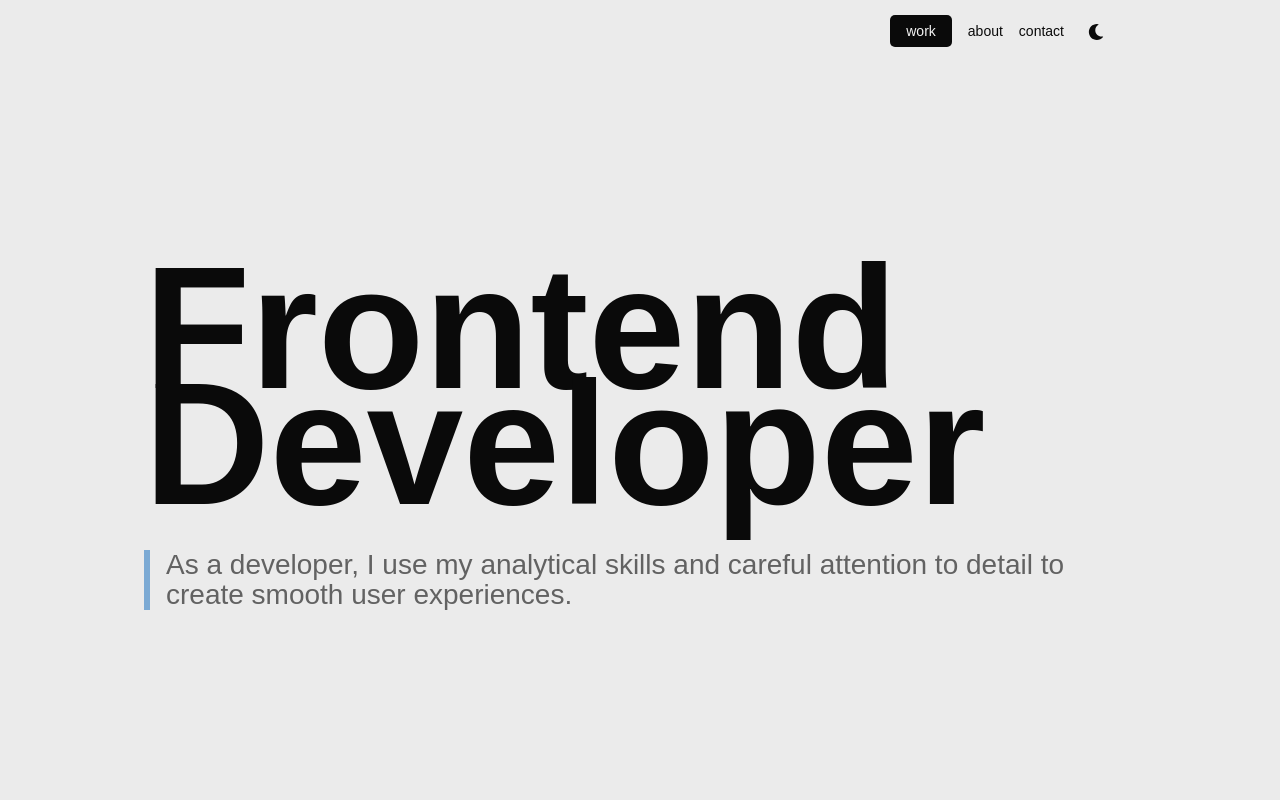
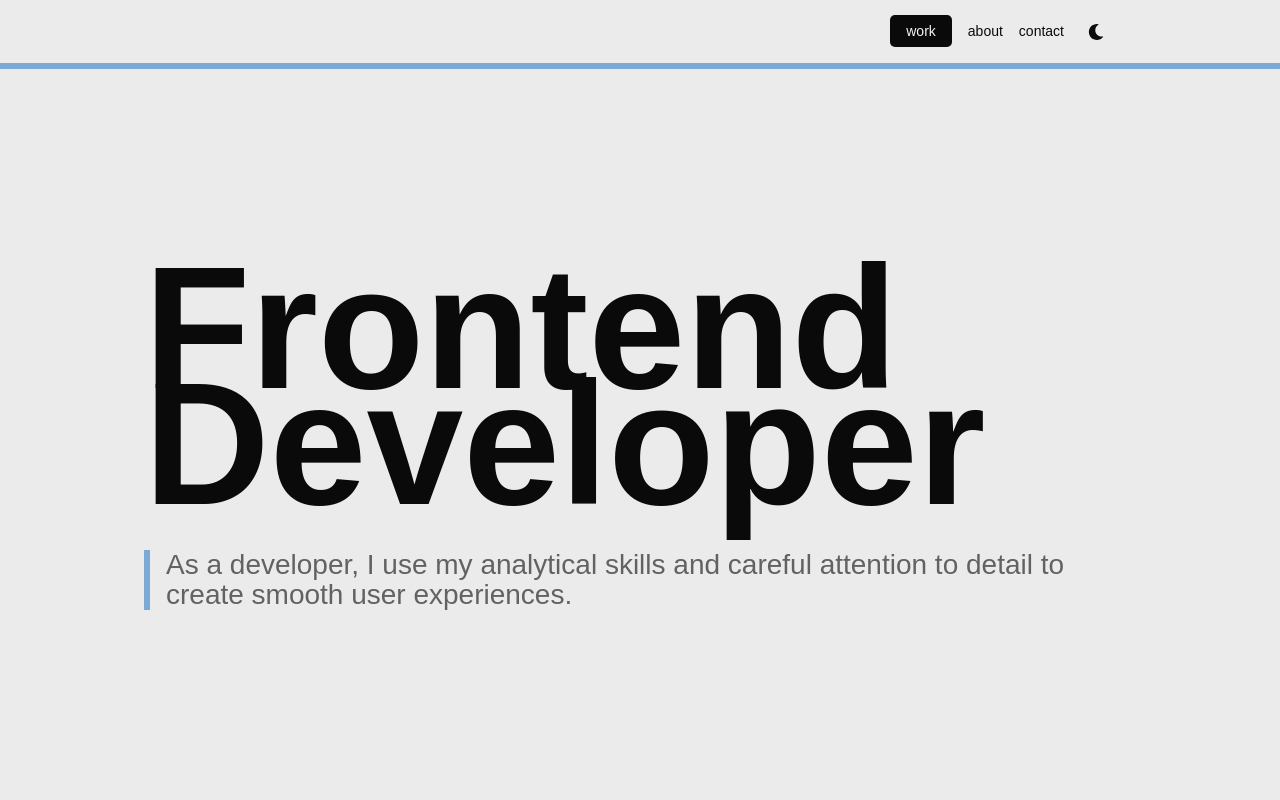
Before and after one commit to devjoppe/mi-cv-update, a React (Vite) app: page / in a window 1280 px wide. Shown: the top 800 px of the page. Built offline with nearby package versions, Linux system fonts and the light colour scheme; a web font is replaced by a local one.

Commit message:
Refactor of the progress bar in the header

```diff
--- a/src/components/ScrollIndicator/ScrollIndicator.tsx
+++ b/src/components/ScrollIndicator/ScrollIndicator.tsx
@@ -1,16 +1,21 @@
-import {useState} from "react";
-
 // Redux
 import {useSelector} from "react-redux";
 
 // Interface from Feature
 import {isLightRootStateInt} from "../../features/isLight.ts";
 
+// Framer motion
+import { useScroll, useSpring, motion } from "framer-motion"
+
 const ScrollIndicator = () => {
 
-    const [scroll, setScroll] = useState<number>(0)
+    const lightState = useSelector((state:isLightRootStateInt) => state.isLight.light)
 
-    const lightState = useSelector((state:isLightRootStateInt) => state.isLight.light)
+    // Init framer motion for the progressbar
+    const { scrollYProgress } = useScroll()
+    const scaleX = useSpring(scrollYProgress)
+
+    /* const [scroll, setScroll] = useState<number>(0)
 
     const onScroll = () => {
         const scrolled = document.documentElement.scrollTop
@@ -21,9 +26,13 @@ const ScrollIndicator = () => {
 
     window.addEventListener("scroll", onScroll)
 
+    <div className="bar" style={{width: `${scroll}%`}}></div>
+
+    */
+
     return(
         <div className={`${!lightState ? "dark-shade" : "light-shade"} scroll-indicator`}>
-            <div className="bar" style={{width: `${scroll}%`}}></div>
+            <motion.div className="bar" style={{ scaleX }} />
         </div>
     )
 }
--- a/src/components/ScrollIndicator/_scrollIndicator.scss
+++ b/src/components/ScrollIndicator/_scrollIndicator.scss
@@ -9,5 +9,10 @@
 
 .bar {
     background: var(--highlight-color);
+    position: fixed;
+    top: 63;
+    left: 0;
+    right: 0;
+    transform-origin: 0%;
     height: 6px;
 }
```
